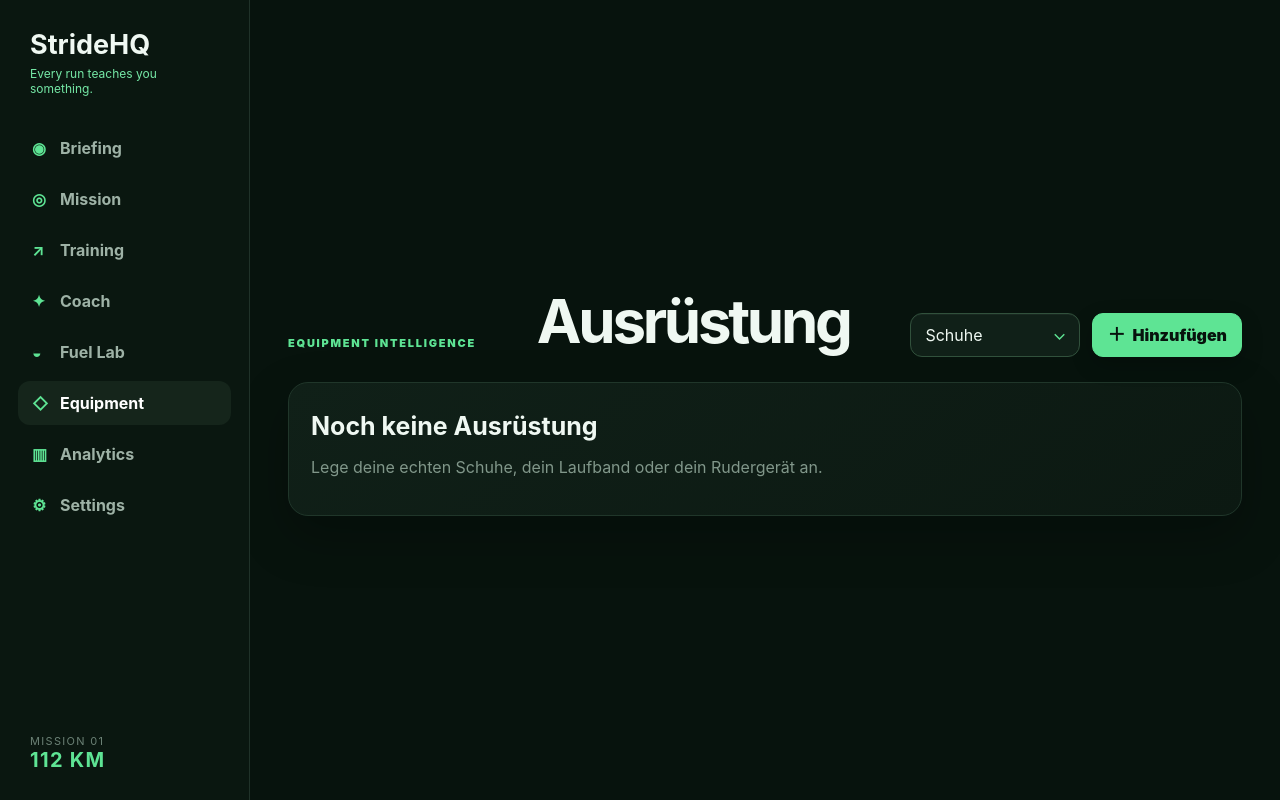
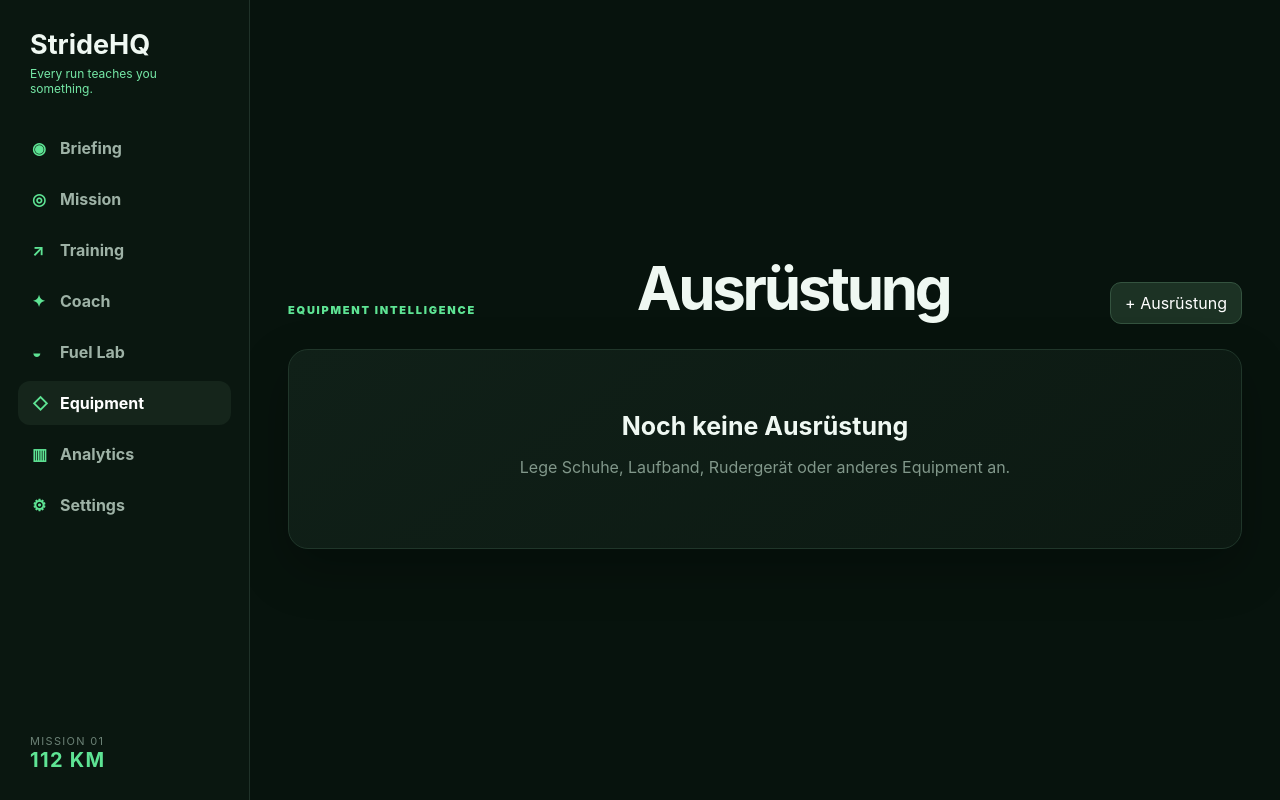
Before and after one commit to run-far/project-112, a React (Vite) app in the folder project112-app/: page /equipment in a window 1280 px wide. Built offline with nearby package versions, Linux system fonts and the light colour scheme.

Commit message:
stridehq-targets-equipment-patch

```diff
--- a/project112-app/src/data/defaults.js
+++ b/project112-app/src/data/defaults.js
@@ -5,18 +5,26 @@ export const mission = {
   location: "Fulda, Deutschland",
   targetKm: 112,
   weeklyTarget: 70,
-  milestone: {
-    id: "backyard-2026",
-    name: "Backyard Ultra",
-    date: "2026-09-26",
-    location: "",
-  },
   milestones: [
+    {
+      id: "hbu-2026",
+      name: "Heartbeat Ultra Fulda",
+      date: "2026-11-21",
+      location: "Fulda, Deutschland",
+      targetKm: 112,
+      weeklyTarget: 70,
+      isMainTarget: true,
+      archived: false,
+    },
     {
       id: "backyard-2026",
       name: "Backyard Ultra",
       date: "2026-09-26",
-      location: "",
+      location: "Rietberg",
+      targetKm: null,
+      weeklyTarget: null,
+      isMainTarget: false,
+      archived: false,
     },
   ],
 };
--- a/project112-app/src/pages/Briefing.jsx
+++ b/project112-app/src/pages/Briefing.jsx
@@ -24,11 +24,15 @@ export default function Briefing() {
     .filter((activity) => new Date(activity.startDateLocal || `${activity.date}T12:00:00`) >= weekStart)
     .reduce((sum, activity) => sum + Number(activity.distance || 0), 0);
 
+  const nextEvent = (state.mission.milestones || [])
+    .filter((item) => !item.archived && !item.isMainTarget && new Date(`${item.date}T23:59:59`) >= new Date())
+    .sort((a, b) => new Date(a.date) - new Date(b.date))[0];
+
   return (
     <>
       <PageTitle eyebrow="Morning Briefing" title="Guten Morgen, Daniel."><span className="tagline">Every run teaches you something.</span></PageTitle>
       <div className="grid">
-        <Card className="hero"><p className="eyebrow">Mission</p><h2>{state.mission.name}</h2><div className="hero-stats"><Metric label="Verbleibend" value={`${daysUntil(state.mission.date)} Tage`} /><Metric label="Diese Woche" value={`${weekDistance.toFixed(1)} / ${state.mission.weeklyTarget} km`} /></div><div className="progress"><i style={{ width: `${Math.min(100, weekDistance / state.mission.weeklyTarget * 100)}%` }} /></div></Card>
+        <Card className="hero"><p className="eyebrow">Mission</p><h2>{state.mission.name}</h2><div className="hero-stats"><Metric label="Verbleibend" value={`${daysUntil(state.mission.date)} Tage`} /><Metric label="Diese Woche" value={`${weekDistance.toFixed(1)} / ${state.mission.weeklyTarget || 0} km`} /></div><div className="progress"><i style={{ width: `${state.mission.weeklyTarget ? Math.min(100, weekDistance / state.mission.weeklyTarget * 100) : 0}%` }} /></div>{nextEvent && <div className="milestone-strip"><div><span>Nächstes Rennen</span><strong>{nextEvent.name}</strong><small>{nextEvent.location || "Ort noch offen"}</small></div><div className="milestone-count"><b>{daysUntil(nextEvent.date)}</b><span>Tage</span></div></div>}</Card>
         <WeatherCard />
         <Card><p className="eyebrow">Recovery</p><h2 className={`status ${recoveryState.tone}`}>{recoveryState.label}</h2><p className="muted">Aus deinen letzten Reviews abgeleitet.</p></Card>
         <Card className="wide"><p className="eyebrow">Letzter Lauf</p>{latestActivity ? <><h2>{latestActivity.name}</h2><p className="runline">{latestActivity.distance} km · {hours(latestActivity.duration)} · {pace(latestActivity.distance, latestActivity.duration)} · {latestActivity.elevation} hm</p><p>{hydrationState ? `Getrunken ${latestReview.drinkMl} ml. Geschätztes Defizit: ${hydrationState.deficit} ml.` : "Review offen – Trinkmenge und Körpergefühl ergänzen."}</p></> : <p>Synchronisiere Strava, um deine echten Läufe zu sehen.</p>}</Card>
--- a/project112-app/src/pages/Equipment.jsx
+++ b/project112-app/src/pages/Equipment.jsx
@@ -3,85 +3,93 @@ import { useApp } from "../context/AppContext";
 import { Card, PageTitle } from "../components/UI";
 
 const categories = ["Schuhe", "Laufband", "Rudergerät", "Weste", "Stirnlampe", "Sonstiges"];
+const emptyItem = { name: "", category: "Schuhe", limit: "800" };
 
 export default function Equipment() {
   const { state, setState } = useApp();
-  const [category, setCategory] = useState("Schuhe");
+  const [showForm, setShowForm] = useState(false);
+  const [showArchived, setShowArchived] = useState(false);
+  const [item, setItem] = useState(emptyItem);
 
-  function add() {
-    const name = window.prompt(`${category}-Name?`);
-    if (!name?.trim()) return;
+  function change(event) {
+    const { name, value } = event.target;
+    setItem((current) => ({
+      ...current,
+      [name]: value,
+      ...(name === "category" ? { limit: value === "Schuhe" ? "800" : "" } : {}),
+    }));
+  }
 
-    const usesKilometers = ["Schuhe", "Laufband"].includes(category);
+  function add(event) {
+    event.preventDefault();
+    if (!item.name.trim()) return;
+    const usesKilometers = ["Schuhe", "Laufband"].includes(item.category);
     setState((current) => ({
       ...current,
-      equipment: [
-        ...current.equipment,
-        {
+      equipment: [...current.equipment, {
         id: crypto.randomUUID(),
-          name: name.trim(),
-          category,
+        name: item.name.trim(),
+        category: item.category,
         km: usesKilometers ? 0 : null,
         uses: usesKilometers ? null : 0,
-          limit: category === "Schuhe" ? 800 : null,
+        limit: item.limit === "" ? null : Number(item.limit),
         archived: false,
-        },
-      ],
+      }],
     }));
+    setItem(emptyItem);
+    setShowForm(false);
   }
 
   function archive(id) {
     setState((current) => ({
       ...current,
-      equipment: current.equipment.map((item) =>
-        item.id === id ? { ...item, archived: true } : item,
-      ),
+      equipment: current.equipment.map((entry) => entry.id === id ? { ...entry, archived: !entry.archived } : entry),
     }));
   }
 
-  const activeEquipment = state.equipment.filter((item) => !item.archived);
+  function remove(id) {
+    if (!window.confirm("Diesen Ausrüstungsgegenstand endgültig löschen?")) return;
+    setState((current) => ({ ...current, equipment: current.equipment.filter((entry) => entry.id !== id) }));
+  }
 
-  return (
-    <>
+  const activeEquipment = state.equipment.filter((entry) => !entry.archived);
+  const archivedEquipment = state.equipment.filter((entry) => entry.archived);
+
+  function renderItem(entry, archived = false) {
+    const value = entry.km ?? entry.uses ?? 0;
+    const unit = entry.km != null ? "km" : "Einsätze";
+    const progress = entry.limit ? Math.min(100, (value / entry.limit) * 100) : 0;
+    return <Card key={entry.id}>
+      <p className="eyebrow">{entry.category}</p>
+      <h2>{entry.name}</h2>
+      <strong className="big">{value} {unit}</strong>
+      {entry.limit ? <><div className="progress"><i style={{ width: `${progress}%` }} /></div><p className="muted">Limit: {entry.limit} {unit}</p></> : null}
+      <div className="event-actions"><button onClick={() => archive(entry.id)}>{archived ? "Reaktivieren" : "Archivieren"}</button><button className="danger-button" onClick={() => remove(entry.id)}>Löschen</button></div>
+    </Card>;
+  }
+
+  return <>
     <PageTitle eyebrow="Equipment Intelligence" title="Ausrüstung">
-        <div className="page-actions equipment-actions">
-          <label className="equipment-select">
-            <span className="sr-only">Ausrüstungskategorie</span>
-            <select value={category} onChange={(event) => setCategory(event.target.value)}>
-              {categories.map((item) => <option key={item}>{item}</option>)}
-            </select>
-          </label>
-          <button className="equipment-add-button" onClick={add}>
-            <span aria-hidden="true">＋</span>
-            Hinzufügen
-          </button>
-        </div>
+      <button onClick={() => setShowForm((value) => !value)}>+ Ausrüstung</button>
     </PageTitle>
 
-      {activeEquipment.length === 0 ? (
-        <Card>
-          <h2>Noch keine Ausrüstung</h2>
-          <p className="muted">Lege deine echten Schuhe, dein Laufband oder dein Rudergerät an.</p>
-        </Card>
-      ) : (
+    {showForm && <Card className="wide">
+      <form className="editor-form equipment-editor" onSubmit={add}>
+        <label>Typ<select name="category" value={item.category} onChange={change}>{categories.map((category) => <option key={category}>{category}</option>)}</select></label>
+        <label>Name<input name="name" value={item.name} onChange={change} placeholder={item.category === "Schuhe" ? "Brooks Adrenaline GTS 25" : item.category} required /></label>
+        <label>Limit {item.category === "Schuhe" ? "(km)" : "(optional)"}<input name="limit" type="number" min="0" value={item.limit} onChange={change} placeholder="Optional" /></label>
+        <button className="primary" type="submit">Speichern</button>
+        <button type="button" onClick={() => setShowForm(false)}>Abbrechen</button>
+      </form>
+    </Card>}
+
     <div className="grid">
-          {activeEquipment.map((item) => {
-            const value = item.km ?? item.uses ?? 0;
-            const unit = item.km != null ? "km" : "Einsätze";
-            const progress = item.limit ? Math.min(100, (value / item.limit) * 100) : 0;
-
-            return (
-              <Card key={item.id}>
-                <p className="eyebrow">{item.category}</p>
-                <h2>{item.name}</h2>
-                <strong className="big">{value} {unit}</strong>
-                {item.limit ? <div className="progress"><i style={{ width: `${progress}%` }} /></div> : null}
-                <button onClick={() => archive(item.id)}>Archivieren</button>
-              </Card>
-            );
-          })}
+      {activeEquipment.length === 0 && <Card className="wide empty-state"><h2>Noch keine Ausrüstung</h2><p>Lege Schuhe, Laufband, Rudergerät oder anderes Equipment an.</p></Card>}
+      {activeEquipment.map((entry) => renderItem(entry))}
+      {archivedEquipment.length > 0 && <Card className="wide">
+        <div className="archive-heading"><div><p className="eyebrow">Archiv</p><h2>Archivierte Ausrüstung</h2></div><button onClick={() => setShowArchived((value) => !value)}>{showArchived ? "Ausblenden" : `Anzeigen (${archivedEquipment.length})`}</button></div>
+        {showArchived && <div className="archive-grid">{archivedEquipment.map((entry) => renderItem(entry, true))}</div>}
+      </Card>}
     </div>
-      )}
-    </>
-  );
+  </>;
 }
--- a/project112-app/src/pages/Mission.jsx
+++ b/project112-app/src/pages/Mission.jsx
@@ -4,47 +4,152 @@ import { Card, PageTitle, Metric } from "../components/UI";
 import { daysUntil, fmtDate } from "../utils/format";
 import { buildEventAdvice, fetchEventForecast } from "../services/eventWeather";
 
-const emptyEvent = { name: "", date: "", location: "" };
+const emptyEvent = {
+  name: "",
+  date: "",
+  location: "",
+  targetKm: "",
+  weeklyTarget: "",
+  isMainTarget: false,
+};
 
 export default function Mission() {
   const { state, setState } = useApp();
   const [draft, setDraft] = useState(emptyEvent);
   const [editingId, setEditingId] = useState(null);
   const [forecasts, setForecasts] = useState({});
-  const total = state.activities.reduce((sum, activity) => sum + activity.distance, 0);
-  const milestones = useMemo(() => {
-    if (state.mission.milestones?.length) return state.mission.milestones;
-    return state.mission.milestone ? [{ ...state.mission.milestone, id: state.mission.milestone.id || "legacy-milestone" }] : [];
-  }, [state.mission]);
+  const [showArchived, setShowArchived] = useState(false);
+  const total = state.activities.reduce((sum, activity) => sum + Number(activity.distance || 0), 0);
+
+  const milestones = useMemo(
+    () => Array.isArray(state.mission.milestones) ? state.mission.milestones : [],
+    [state.mission.milestones],
+  );
+  const activeMilestones = milestones.filter((item) => !item.archived);
+  const archivedMilestones = milestones.filter((item) => item.archived);
 
   function change(event) {
-    const { name, value } = event.target;
-    setDraft((current) => ({ ...current, [name]: value }));
+    const { name, value, type, checked } = event.target;
+    setDraft((current) => ({ ...current, [name]: type === "checkbox" ? checked : value }));
   }
 
   function save(event) {
     event.preventDefault();
     if (!draft.name.trim() || !draft.date) return;
+
     setState((current) => {
-      const currentMilestones = current.mission.milestones?.length ? current.mission.milestones : milestones;
-      const next = editingId
-        ? currentMilestones.map((item) => item.id === editingId ? { ...item, ...draft, name: draft.name.trim(), location: draft.location.trim() } : item)
-        : [...currentMilestones, { id: crypto.randomUUID(), ...draft, name: draft.name.trim(), location: draft.location.trim() }];
-      return { ...current, mission: { ...current.mission, milestones: next, milestone: next[0] || null } };
+      const currentMilestones = Array.isArray(current.mission.milestones)
+        ? current.mission.milestones
+        : [];
+      const id = editingId || crypto.randomUUID();
+      const savedEvent = {
+        id,
+        name: draft.name.trim(),
+        date: draft.date,
+        location: draft.location.trim(),
+        targetKm: draft.targetKm === "" ? null : Number(draft.targetKm),
+        weeklyTarget: draft.weeklyTarget === "" ? null : Number(draft.weeklyTarget),
+        isMainTarget: Boolean(draft.isMainTarget),
+        archived: false,
+      };
+
+      let next = editingId
+        ? currentMilestones.map((item) => item.id === editingId ? { ...item, ...savedEvent } : item)
+        : [...currentMilestones, savedEvent];
+
+      if (savedEvent.isMainTarget) {
+        next = next.map((item) => ({ ...item, isMainTarget: item.id === id }));
+      }
+
+      const mainTarget = next.find((item) => item.isMainTarget && !item.archived)
+        || next.find((item) => !item.archived)
+        || savedEvent;
+
+      return {
+        ...current,
+        mission: {
+          ...current.mission,
+          id: mainTarget.id,
+          name: mainTarget.name,
+          date: mainTarget.date,
+          location: mainTarget.location || "",
+          targetKm: Number(mainTarget.targetKm) || 0,
+          weeklyTarget: Number(mainTarget.weeklyTarget) || Number(current.mission.weeklyTarget) || 0,
+          milestones: next,
+        },
+      };
     });
+
     setDraft(emptyEvent);
     setEditingId(null);
   }
 
   function edit(item) {
     setEditingId(item.id);
-    setDraft({ name: item.name, date: item.date, location: item.location || "" });
+    setDraft({
+      name: item.name,
+      date: item.date,
+      location: item.location || "",
+      targetKm: item.targetKm ?? "",
+      weeklyTarget: item.weeklyTarget ?? "",
+      isMainTarget: Boolean(item.isMainTarget),
+    });
+    window.scrollTo({ top: 0, behavior: "smooth" });
+  }
+
+  function archive(id) {
+    setState((current) => {
+      let next = current.mission.milestones.map((item) =>
+        item.id === id ? { ...item, archived: !item.archived, isMainTarget: item.id === id ? false : item.isMainTarget } : item,
+      );
+      const currentMain = next.find((item) => item.isMainTarget && !item.archived);
+      if (!currentMain) {
+        const replacement = next.find((item) => !item.archived);
+        if (replacement) next = next.map((item) => ({ ...item, isMainTarget: item.id === replacement.id }));
+      }
+      const mainTarget = next.find((item) => item.isMainTarget && !item.archived);
+      return {
+        ...current,
+        mission: {
+          ...current.mission,
+          ...(mainTarget ? {
+            id: mainTarget.id,
+            name: mainTarget.name,
+            date: mainTarget.date,
+            location: mainTarget.location || "",
+            targetKm: Number(mainTarget.targetKm) || 0,
+            weeklyTarget: Number(mainTarget.weeklyTarget) || 0,
+          } : {}),
+          milestones: next,
+        },
+      };
+    });
   }
 
   function remove(id) {
+    if (!window.confirm("Diesen Eintrag endgültig löschen?")) return;
     setState((current) => {
-      const next = milestones.filter((item) => item.id !== id);
-      return { ...current, mission: { ...current.mission, milestones: next, milestone: next[0] || null } };
+      let next = current.mission.milestones.filter((item) => item.id !== id);
+      if (!next.some((item) => item.isMainTarget && !item.archived)) {
+        const replacement = next.find((item) => !item.archived);
+        if (replacement) next = next.map((item) => ({ ...item, isMainTarget: item.id === replacement.id }));
+      }
+      const mainTarget = next.find((item) => item.isMainTarget && !item.archived);
+      return {
+        ...current,
+        mission: {
+          ...current.mission,
+          ...(mainTarget ? {
+            id: mainTarget.id,
+            name: mainTarget.name,
+            date: mainTarget.date,
+            location: mainTarget.location || "",
+            targetKm: Number(mainTarget.targetKm) || 0,
+            weeklyTarget: Number(mainTarget.weeklyTarget) || 0,
+          } : {}),
+          milestones: next,
+        },
+      };
     });
   }
 
@@ -58,34 +163,53 @@ export default function Mission() {
     }
   }
 
+  function eventCard(item, archived = false) {
+    const forecast = forecasts[item.id];
+    return <Card key={item.id} className={item.isMainTarget ? "main-target-card" : ""}>
+      <div className="card-heading-row">
+        <div><p className="eyebrow">{item.isMainTarget ? "Hauptziel" : archived ? "Archiviert" : "Meilenstein"}</p><h2>{item.name}</h2></div>
+        {item.isMainTarget && <span className="main-target-badge">Hauptziel</span>}
+      </div>
+      <p>{fmtDate(item.date)} · noch {daysUntil(item.date)} Tage</p>
+      <p className="muted">{item.location || "Noch kein Ort hinterlegt"}</p>
+      {item.targetKm ? <p><strong>Ziel:</strong> {item.targetKm} km</p> : null}
+      <div className="event-actions">
+        {!archived && <button onClick={() => edit(item)}>Bearbeiten</button>}
+        <button onClick={() => archive(item.id)}>{archived ? "Reaktivieren" : "Archivieren"}</button>
+        <button className="danger-button" onClick={() => remove(item.id)}>Löschen</button>
+        {!archived && item.location && <button onClick={() => loadForecast(item)}>Wetter prüfen</button>}
+      </div>
+      {forecast?.loading && <p className="muted">Wetter wird geladen …</p>}
+      {forecast?.error && <p className="bad">{forecast.error}</p>}
+      {forecast?.unavailable && <div className="event-weather"><b>Wetterprognose</b><p>{forecast.reason}</p></div>}
+      {forecast && !forecast.loading && !forecast.error && !forecast.unavailable && <div className="event-weather"><b>Prognose für {forecast.place}</b><p>{forecast.condition} · {forecast.min}–{forecast.max} °C · Regen {forecast.rainChance}% · Wind {forecast.wind} km/h</p><p><strong>Planung:</strong> {buildEventAdvice(forecast)}</p></div>}
+    </Card>;
+  }
+
   return <>
     <PageTitle eyebrow="Mission Control" title={state.mission.name} />
     <div className="grid">
-      <Card className="hero wide"><div className="hero-stats"><Metric label="Ziel" value={`${state.mission.targetKm} km`} /><Metric label="Countdown" value={`${daysUntil(state.mission.date)} Tage`} sub={fmtDate(state.mission.date)} /><Metric label="Trainings-km" value={`${total.toFixed(0)} km`} /></div></Card>
+      <Card className="hero wide"><div className="hero-stats"><Metric label="Ziel" value={`${state.mission.targetKm || 0} km`} /><Metric label="Countdown" value={`${daysUntil(state.mission.date)} Tage`} sub={fmtDate(state.mission.date)} /><Metric label="Trainings-km" value={`${total.toFixed(0)} km`} /></div></Card>
       <Card className="wide">
         <p className="eyebrow">Meilensteine & Events</p>
-        <form className="editor-form" onSubmit={save}>
+        <form className="editor-form mission-editor" onSubmit={save}>
           <label>Event<input name="name" value={draft.name} onChange={change} placeholder="Backyard Ultra" required /></label>
           <label>Datum<input name="date" type="date" value={draft.date} onChange={change} required /></label>
           <label>Ort<input name="location" value={draft.location} onChange={change} placeholder="Fulda, Deutschland" /></label>
+          <label>Zieldistanz (km)<input name="targetKm" type="number" min="0" step="0.1" value={draft.targetKm} onChange={change} /></label>
+          <label>Wochenziel (km)<input name="weeklyTarget" type="number" min="0" step="1" value={draft.weeklyTarget} onChange={change} /></label>
+          <label className="checkbox-label"><input name="isMainTarget" type="checkbox" checked={draft.isMainTarget} onChange={change} /> Als Hauptziel markieren</label>
           <button className="primary" type="submit">{editingId ? "Änderung speichern" : "Event hinzufügen"}</button>
           {editingId && <button type="button" onClick={() => { setEditingId(null); setDraft(emptyEvent); }}>Abbrechen</button>}
         </form>
       </Card>
 
-      {milestones.map((item) => {
-        const forecast = forecasts[item.id];
-        return <Card key={item.id}>
-          <p className="eyebrow">Meilenstein</p><h2>{item.name}</h2>
-          <p>{fmtDate(item.date)} · noch {daysUntil(item.date)} Tage</p>
-          <p className="muted">{item.location || "Noch kein Ort hinterlegt"}</p>
-          <div className="event-actions"><button onClick={() => edit(item)}>Bearbeiten</button><button onClick={() => remove(item.id)}>Entfernen</button>{item.location && <button onClick={() => loadForecast(item)}>Wetter prüfen</button>}</div>
-          {forecast?.loading && <p className="muted">Wetter wird geladen …</p>}
-          {forecast?.error && <p className="bad">{forecast.error}</p>}
-          {forecast?.unavailable && <div className="event-weather"><b>Wetterprognose</b><p>{forecast.reason}</p></div>}
-          {forecast && !forecast.loading && !forecast.error && !forecast.unavailable && <div className="event-weather"><b>Prognose für {forecast.place}</b><p>{forecast.condition} · {forecast.min}–{forecast.max} °C · Regen {forecast.rainChance}% · Wind {forecast.wind} km/h</p><p><strong>Planung:</strong> {buildEventAdvice(forecast)}</p></div>}
-        </Card>;
-      })}
+      {activeMilestones.map((item) => eventCard(item))}
+
+      {archivedMilestones.length > 0 && <Card className="wide">
+        <div className="archive-heading"><div><p className="eyebrow">Archiv</p><h2>Archivierte Events</h2></div><button onClick={() => setShowArchived((value) => !value)}>{showArchived ? "Ausblenden" : `Anzeigen (${archivedMilestones.length})`}</button></div>
+        {showArchived && <div className="archive-grid">{archivedMilestones.map((item) => eventCard(item, true))}</div>}
+      </Card>}
     </div>
   </>;
 }
--- a/project112-app/src/services/storage.js
+++ b/project112-app/src/services/storage.js
@@ -3,6 +3,61 @@ const LEGACY_KEY = "stridehq.v1";
 
 function isDemoEntry(entry) {
   return entry?.source === "demo" || /^[defp]\d+$/.test(String(entry?.id || ""));
+}
+
+function normalizeMission(storedMission, defaultMission) {
+  const mission = { ...defaultMission, ...(storedMission || {}) };
+  let milestones = Array.isArray(storedMission?.milestones)
+    ? storedMission.milestones
+    : [];
+
+  const hasMainTarget = milestones.some((item) => item.isMainTarget);
+  if (!hasMainTarget) {
+    const mainTarget = {
+      id: mission.id || crypto.randomUUID(),
+      name: mission.name,
+      date: mission.date,
+      location: mission.location || "",
+      targetKm: Number(mission.targetKm) || 0,
+      weeklyTarget: Number(mission.weeklyTarget) || 0,
+      isMainTarget: true,
+      archived: false,
+    };
+
+    const legacyMilestone = storedMission?.milestone;
+    const remaining = milestones.length
+      ? milestones
+      : legacyMilestone
+        ? [{ ...legacyMilestone, id: legacyMilestone.id || crypto.randomUUID() }]
+        : [];
+
+    milestones = [mainTarget, ...remaining.filter((item) => item.id !== mainTarget.id)];
+  }
+
+  milestones = milestones.map((item) => ({
+    archived: false,
+    isMainTarget: false,
+    targetKm: null,
+    weeklyTarget: null,
+    ...item,
+  }));
+
+  const mainTarget = milestones.find((item) => item.isMainTarget && !item.archived)
+    || milestones.find((item) => !item.archived)
+    || milestones[0];
+
+  return {
+    ...mission,
+    ...(mainTarget ? {
+      id: mainTarget.id,
+      name: mainTarget.name,
+      date: mainTarget.date,
+      location: mainTarget.location || "",
+      targetKm: Number(mainTarget.targetKm) || Number(mission.targetKm) || 0,
+      weeklyTarget: Number(mainTarget.weeklyTarget) || Number(mission.weeklyTarget) || 0,
+    } : {}),
+    milestones,
+  };
 }
 
 function sanitizeState(state, defaults) {
@@ -16,14 +71,14 @@ function sanitizeState(state, defaults) {
       ? state.plan.filter((item) => !isDemoEntry(item))
       : [],
     equipment: Array.isArray(state?.equipment)
-      ? state.equipment.filter((item) => !isDemoEntry(item))
+      ? state.equipment.filter((item) => !isDemoEntry(item)).map((item) => ({ archived: false, ...item }))
       : [],
     fuel: Array.isArray(state?.fuel)
-      ? state.fuel.filter((item) => !isDemoEntry(item))
+      ? state.fuel.filter((item) => !isDemoEntry(item)).map((item) => ({ archived: false, ...item }))
       : [],
     reviews: state?.reviews && typeof state.reviews === "object" ? state.reviews : {},
     strava: { ...defaults.strava, ...(state?.strava || {}) },
-    mission: { ...defaults.mission, ...(state?.mission || {}) },
+    mission: normalizeMission(state?.mission, defaults.mission),
     calendar: { ...defaults.calendar, ...(state?.calendar || {}) },
   };
 }
```
Also changed, not shown: project112-app/src/pages/Fuel.jsx (+7 -2 lines), project112-app/src/styles/main.css, 1 other file (tests, documents, lock files or other folders). Lines whose indentation alone changed are shown as unchanged.
